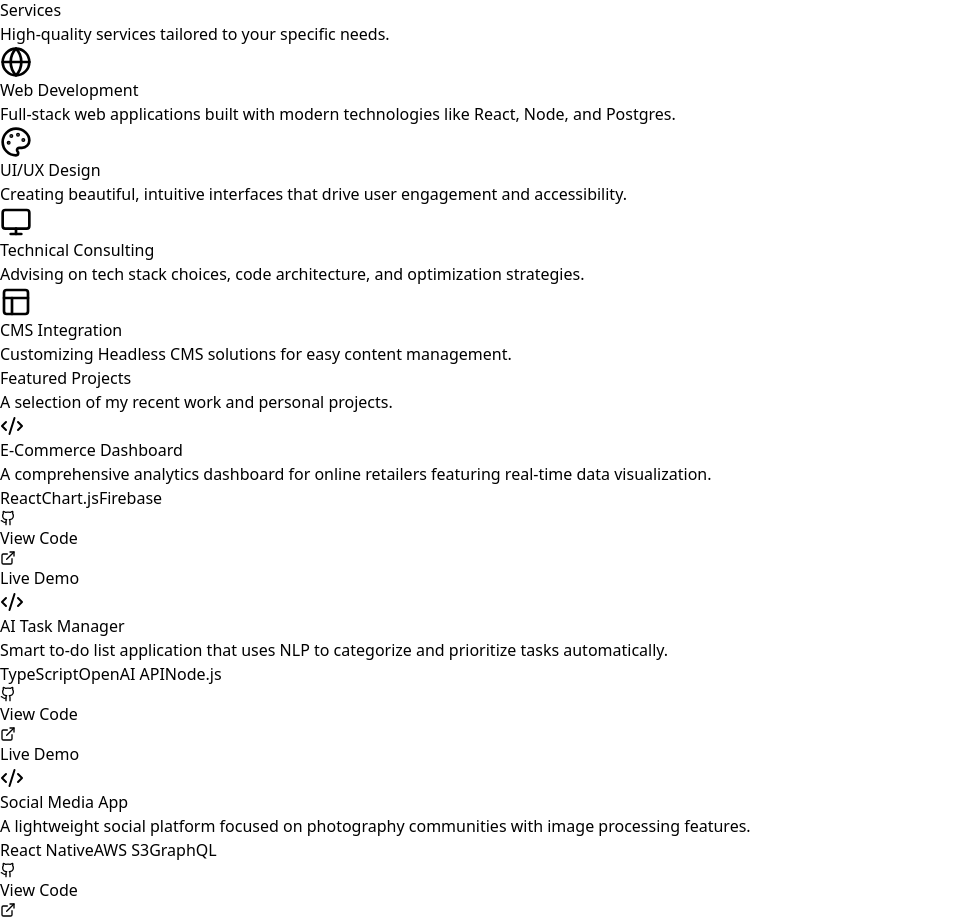
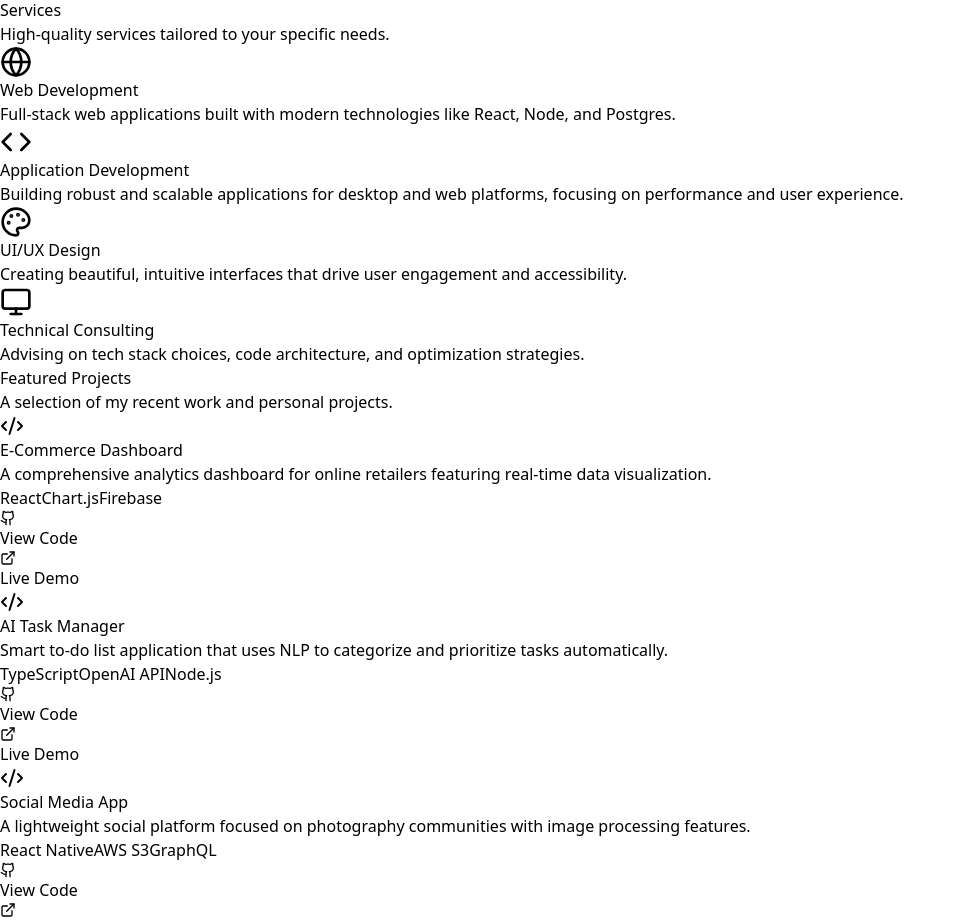
Before and after one commit to jethromoleno/MyWebfolio, a React (Vite) app: page / in a window 1280 px wide. Shown: the part 2000-2922 px from the top of the page, without its empty margins (0-966 px from the left). Built offline with nearby package versions, Linux system fonts and the light colour scheme.

Commit message:
Changes in Services section in App.jsx - Removed "CMS Integration" service - Added "Application Development" service

```diff
--- a/src/App.jsx
+++ b/src/App.jsx
@@ -533,6 +533,11 @@ const Services = () => {
       icon: <Globe size={32} className="text-blue-500" />
     },
     {
+      title: "Application Development",
+      desc: "Building robust and scalable applications for desktop and web platforms, focusing on performance and user experience.",
+      icon: <Code size={32} className="text-orange-500" />
+    },
+    {
       title: "UI/UX Design",
       desc: "Creating beautiful, intuitive interfaces that drive user engagement and accessibility.",
       icon: <Palette size={32} className="text-purple-500" />
@@ -542,11 +547,6 @@ const Services = () => {
       desc: "Advising on tech stack choices, code architecture, and optimization strategies.",
       icon: <Monitor size={32} className="text-emerald-500" />
     },
-    {
-      title: "CMS Integration",
-      desc: "Customizing Headless CMS solutions for easy content management.",
-      icon: <Layout size={32} className="text-orange-500" />
-    }
   ];
 
   return (
```
